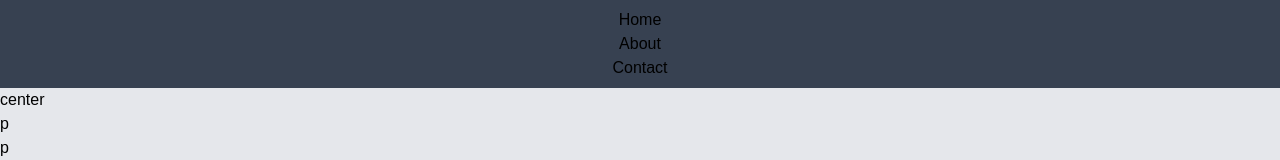
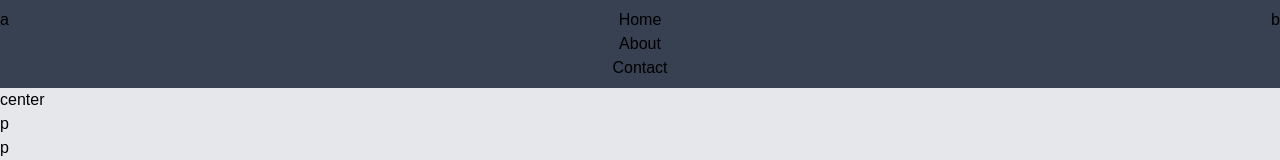
Before and after one commit to dedeleono/iMade, a React (Create React App) app: page / in a window 1280 px wide. Shown: the top 160 px of the page. Built offline with nearby package versions, Linux system fonts and the light colour scheme.

Commit message:
completing navbar

```diff
--- a/src/components/Navbar/Navbar.js
+++ b/src/components/Navbar/Navbar.js
@@ -2,8 +2,16 @@
 
 const Navbar = (props) => {
     return(
-        <header className="">
-            <NavItems />
+        <header className="flex flex-row justify-between">
+            <div>
+                a
+            </div>
+            <div className="">
+                <NavItems />
+            </div>
+            <div>
+                b
+            </div>
         </header>
     )
 }
```
